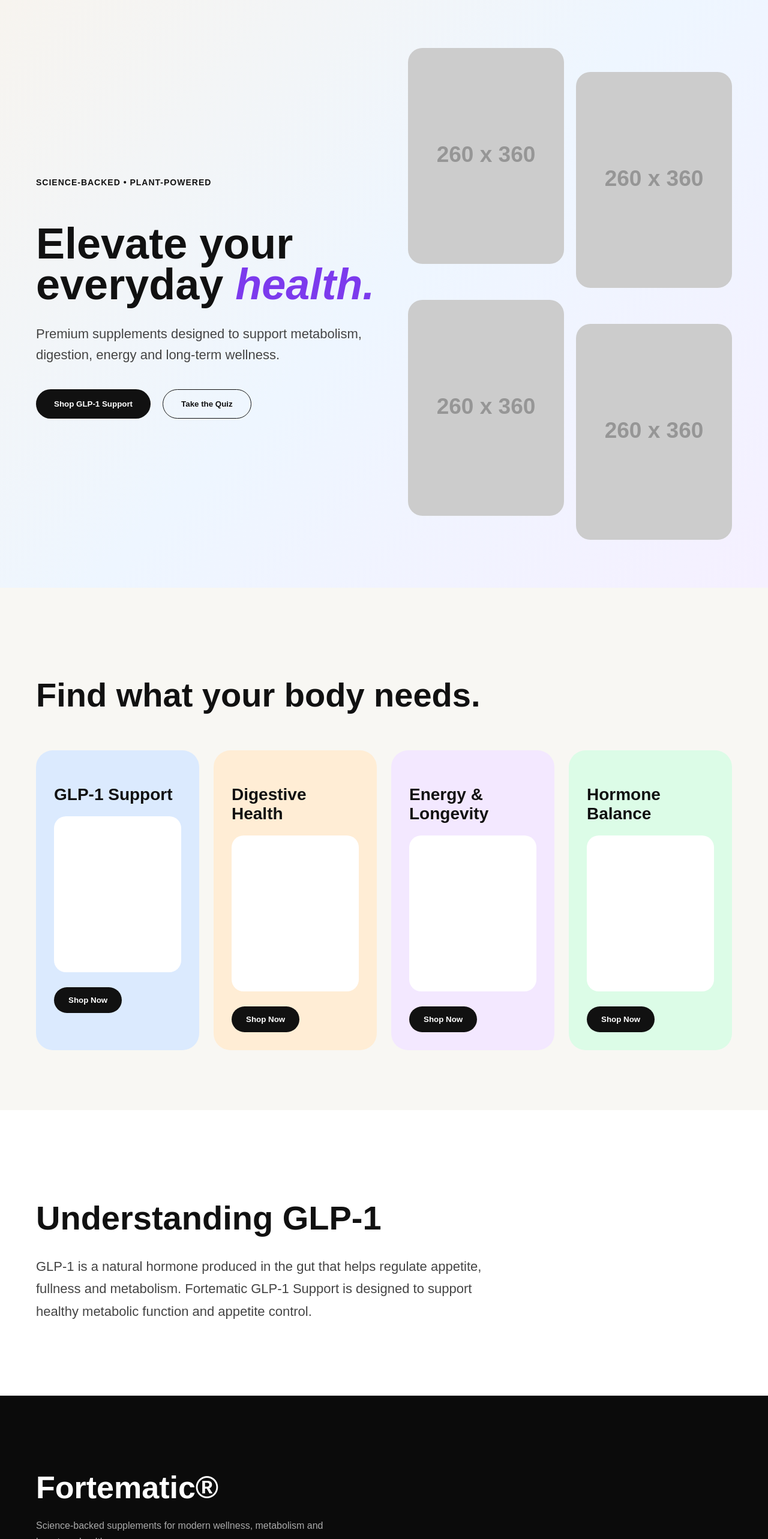
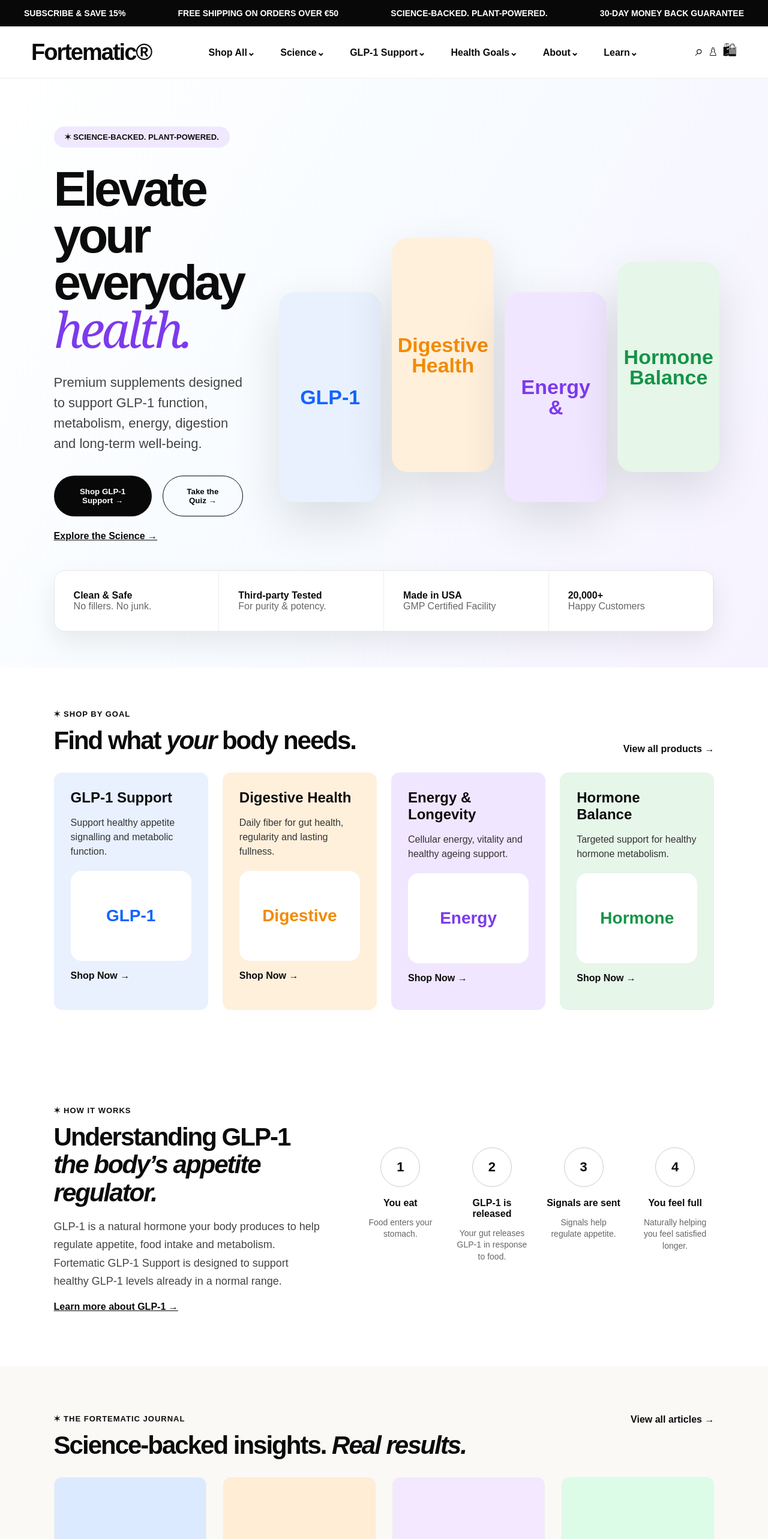
Before and after one commit to andrewbraine1982/fortematic-site, a Next.js app: page / in a window 1280 px wide. Shown: the top 2566 px of the page at 60% size. Built offline with nearby package versions, Linux system fonts and the light colour scheme.

Commit message:
Update page.tsx

```diff
--- a/app/page.tsx
+++ b/app/page.tsx
@@ -1,257 +1,168 @@
+import React from "react";
+
+const products = [
+  ["GLP-1 Support", "Support healthy appetite signalling and metabolic function.", "#e9f1ff", "#1463ff"],
+  ["Digestive Health", "Daily fiber for gut health, regularity and lasting fullness.", "#fff0dc", "#f28a00"],
+  ["Energy & Longevity", "Cellular energy, vitality and healthy ageing support.", "#f1e6ff", "#7c3aed"],
+  ["Hormone Balance", "Targeted support for healthy hormone metabolism.", "#e6f6e9", "#159447"],
+];
+
 export default function Home() {
   return (
-    <main
-      style={{
-        fontFamily: "Arial, sans-serif",
-        background: "#f8f7f3",
-        minHeight: "100vh",
-        color: "#111",
-      }}
-    >
-      {/* HERO */}
-      <section
-        style={{
-          display: "flex",
-          alignItems: "center",
-          justifyContent: "space-between",
-          padding: "80px 60px",
-          background:
-            "linear-gradient(135deg,#f7f4ef 0%,#eef6ff 50%,#f5f0ff 100%)",
-        }}
-      >
-        <div style={{ maxWidth: "600px" }}>
-          <p
-            style={{
-              fontSize: "14px",
-              fontWeight: 700,
-              letterSpacing: "1px",
-              marginBottom: "20px",
-            }}
-          >
-            SCIENCE-BACKED • PLANT-POWERED
-          </p>
+    <main style={{ fontFamily: "Arial, sans-serif", color: "#0b0b0b", background: "#fff" }}>
+      <div style={{ background: "#080808", color: "#fff", padding: "14px 40px", display: "flex", justifyContent: "space-between", fontWeight: 700, fontSize: 14 }}>
+        <span>SUBSCRIBE & SAVE 15%</span>
+        <span>FREE SHIPPING ON ORDERS OVER €50</span>
+        <span>SCIENCE-BACKED. PLANT-POWERED.</span>
+        <span>30-DAY MONEY BACK GUARANTEE</span>
+      </div>
 
-          <h1
-            style={{
-              fontSize: "72px",
-              lineHeight: "0.95",
-              marginBottom: "30px",
-              fontWeight: 900,
-            }}
-          >
-            Elevate your everyday{" "}
-            <span style={{ fontStyle: "italic", color: "#7c3aed" }}>
-              health.
-            </span>
-          </h1>
+      <nav style={{ height: 86, display: "flex", alignItems: "center", justifyContent: "space-between", padding: "0 52px", borderBottom: "1px solid #eee", background: "#fff" }}>
+        <div style={{ fontSize: 38, fontWeight: 900, letterSpacing: -2 }}>Fortematic®</div>
+        <div style={{ display: "flex", gap: 42, fontWeight: 700 }}>
+          <span>Shop All⌄</span><span>Science⌄</span><span>GLP-1 Support⌄</span><span>Health Goals⌄</span><span>About⌄</span><span>Learn⌄</span>
+        </div>
+        <div style={{ display: "flex", gap: 24, fontSize: 24 }}>⌕ ♙ 🛍</div>
+      </nav>
 
-          <p
-            style={{
-              fontSize: "22px",
-              lineHeight: "1.6",
-              color: "#444",
-              marginBottom: "40px",
-            }}
-          >
-            Premium supplements designed to support metabolism, digestion,
-            energy and long-term wellness.
-          </p>
+      <section style={{ padding: "80px 7vw 60px", background: "linear-gradient(120deg,#fff 0%,#f7fbff 50%,#f7f2ff 100%)" }}>
+        <div style={{ display: "grid", gridTemplateColumns: "1fr 1.1fr", alignItems: "center", gap: 60 }}>
+          <div>
+            <div style={{ display: "inline-block", background: "#f0e8ff", padding: "10px 18px", borderRadius: 999, fontWeight: 900, fontSize: 13, marginBottom: 30 }}>
+              ✶ SCIENCE-BACKED. PLANT-POWERED.
+            </div>
+            <h1 style={{ fontSize: 82, lineHeight: .95, letterSpacing: -5, margin: 0, fontWeight: 900 }}>
+              Elevate your everyday <span style={{ fontFamily: "Georgia, serif", fontStyle: "italic", color: "#7c3aed", fontWeight: 400 }}>health.</span>
+            </h1>
+            <p style={{ fontSize: 22, lineHeight: 1.55, color: "#444", maxWidth: 610, marginTop: 30 }}>
+              Premium supplements designed to support GLP-1 function, metabolism, energy, digestion and long-term well-being.
+            </p>
+            <div style={{ display: "flex", gap: 18, marginTop: 36 }}>
+              <button style={btnBlack}>Shop GLP-1 Support →</button>
+              <button style={btnWhite}>Take the Quiz →</button>
+            </div>
+            <div style={{ marginTop: 24, fontWeight: 800, textDecoration: "underline" }}>Explore the Science →</div>
+          </div>
 
-          <div style={{ display: "flex", gap: "20px" }}>
-            <button
-              style={{
-                background: "#111",
-                color: "#fff",
-                padding: "16px 30px",
-                borderRadius: "999px",
-                border: "none",
-                fontWeight: 700,
-                cursor: "pointer",
-              }}
-            >
-              Shop GLP-1 Support
-            </button>
-
-            <button
-              style={{
-                background: "transparent",
-                color: "#111",
-                padding: "16px 30px",
-                borderRadius: "999px",
-                border: "1px solid #111",
-                fontWeight: 700,
-                cursor: "pointer",
-              }}
-            >
-              Take the Quiz
-            </button>
+          <div style={{ display: "flex", alignItems: "end", justifyContent: "center", gap: 18, minHeight: 520 }}>
+            {products.map(([name, , bg, color], i) => (
+              <div key={name} style={{ width: 170, height: i === 1 ? 390 : 350, borderRadius: 26, background: bg, boxShadow: "0 30px 80px rgba(0,0,0,.12)", display: "flex", alignItems: "center", justifyContent: "center", transform: `translateY(${i % 2 ? -30 : 20}px)` }}>
+                <div style={{ textAlign: "center", color, fontWeight: 900, fontSize: 34, lineHeight: 1 }}>
+                  {name.split(" ")[0]}<br />{name.includes("GLP") ? "" : name.split(" ")[1] || ""}
+                </div>
+              </div>
+            ))}
           </div>
         </div>
 
-        <div
-          style={{
-            display: "grid",
-            gridTemplateColumns: "repeat(2,1fr)",
-            gap: "20px",
-          }}
-        >
-          <img
-            src="https://placehold.co/260x360/e8f0ff/245bff?text=GLP-1"
-            style={{ borderRadius: "24px" }}
-          />
-
-          <img
-            src="https://placehold.co/260x360/fff0d9/f08b00?text=FIBER"
-            style={{ borderRadius: "24px", marginTop: "40px" }}
-          />
-
-          <img
-            src="https://placehold.co/260x360/f1e7ff/8a3ffc?text=NAD%2B"
-            style={{ borderRadius: "24px" }}
-          />
-
-          <img
-            src="https://placehold.co/260x360/e8ffe8/1c9d53?text=DIM%2B"
-            style={{ borderRadius: "24px", marginTop: "40px" }}
-          />
+        <div style={{ marginTop: 48, background: "#fff", border: "1px solid #e7e7e7", borderRadius: 18, boxShadow: "0 18px 45px rgba(0,0,0,.08)", display: "grid", gridTemplateColumns: "repeat(4,1fr)" }}>
+          {["Clean & Safe|No fillers. No junk.", "Third-party Tested|For purity & potency.", "Made in USA|GMP Certified Facility", "20,000+|Happy Customers"].map((item) => {
+            const [a,b] = item.split("|");
+            return <div key={a} style={{ padding: 32, borderRight: "1px solid #eee" }}><strong>{a}</strong><br/><span style={{ color: "#666" }}>{b}</span></div>
+          })}
         </div>
       </section>
 
-      {/* PRODUCT SECTION */}
-      <section style={{ padding: "100px 60px" }}>
-        <h2
-          style={{
-            fontSize: "56px",
-            marginBottom: "60px",
-            fontWeight: 900,
-          }}
-        >
-          Find what your body needs.
-        </h2>
+      <section style={{ padding: "70px 7vw" }}>
+        <div style={{ display: "flex", justifyContent: "space-between", alignItems: "end", marginBottom: 30 }}>
+          <div>
+            <div style={eyebrow}>✶ SHOP BY GOAL</div>
+            <h2 style={h2}>Find what <em>your</em> body needs.</h2>
+          </div>
+          <strong>View all products →</strong>
+        </div>
 
-        <div
-          style={{
-            display: "grid",
-            gridTemplateColumns: "repeat(4,1fr)",
-            gap: "24px",
-          }}
-        >
-          {[
-            ["GLP-1 Support", "#dbeafe"],
-            ["Digestive Health", "#ffedd5"],
-            ["Energy & Longevity", "#f3e8ff"],
-            ["Hormone Balance", "#dcfce7"],
-          ].map(([title, color]) => (
-            <div
-              key={title}
-              style={{
-                background: color,
-                padding: "30px",
-                borderRadius: "28px",
-              }}
-            >
-              <h3
-                style={{
-                  fontSize: "28px",
-                  fontWeight: 800,
-                  marginBottom: "20px",
-                }}
-              >
-                {title}
-              </h3>
-
-              <div
-                style={{
-                  height: "260px",
-                  borderRadius: "20px",
-                  background: "#fff",
-                }}
-              />
-
-              <button
-                style={{
-                  marginTop: "25px",
-                  border: "none",
-                  background: "#111",
-                  color: "#fff",
-                  padding: "14px 24px",
-                  borderRadius: "999px",
-                  fontWeight: 700,
-                  cursor: "pointer",
-                }}
-              >
-                Shop Now
-              </button>
+        <div style={{ display: "grid", gridTemplateColumns: "repeat(4,1fr)", gap: 24 }}>
+          {products.map(([name, copy, bg, color]) => (
+            <div key={name} style={{ background: bg, borderRadius: 14, padding: 28, minHeight: 310 }}>
+              <h3 style={{ fontSize: 24, margin: 0 }}>{name}</h3>
+              <p style={{ color: "#333", lineHeight: 1.5 }}>{copy}</p>
+              <div style={{ height: 150, borderRadius: 18, background: "#fff", marginTop: 20, display: "flex", alignItems: "center", justifyContent: "center", color, fontSize: 28, fontWeight: 900 }}>{name.split(" ")[0]}</div>
+              <p style={{ fontWeight: 900 }}>Shop Now →</p>
             </div>
           ))}
         </div>
       </section>
 
-      {/* SCIENCE */}
-      <section
-        style={{
-          padding: "100px 60px",
-          background: "#fff",
-        }}
-      >
-        <h2
-          style={{
-            fontSize: "56px",
-            fontWeight: 900,
-            marginBottom: "30px",
-          }}
-        >
-          Understanding GLP-1
-        </h2>
-
-        <p
-          style={{
-            maxWidth: "800px",
-            fontSize: "22px",
-            lineHeight: "1.7",
-            color: "#444",
-          }}
-        >
-          GLP-1 is a natural hormone produced in the gut that helps regulate
-          appetite, fullness and metabolism. Fortematic GLP-1 Support is
-          designed to support healthy metabolic function and appetite control.
-        </p>
+      <section style={{ padding: "90px 7vw", display: "grid", gridTemplateColumns: "1fr 1.3fr", gap: 60, alignItems: "center" }}>
+        <div>
+          <div style={eyebrow}>✶ HOW IT WORKS</div>
+          <h2 style={h2}>Understanding GLP-1<br/><em>the body’s appetite regulator.</em></h2>
+          <p style={{ fontSize: 18, lineHeight: 1.7, color: "#444" }}>
+            GLP-1 is a natural hormone your body produces to help regulate appetite, food intake and metabolism. Fortematic GLP-1 Support is designed to support healthy GLP-1 levels already in a normal range.
+          </p>
+          <strong style={{ textDecoration: "underline" }}>Learn more about GLP-1 →</strong>
+        </div>
+        <div style={{ display: "grid", gridTemplateColumns: "repeat(4,1fr)", gap: 22 }}>
+          {["You eat|Food enters your stomach.", "GLP-1 is released|Your gut releases GLP-1 in response to food.", "Signals are sent|Signals help regulate appetite.", "You feel full|Naturally helping you feel satisfied longer."].map((s,i)=>{
+            const [a,b]=s.split("|");
+            return <div key={a} style={{ textAlign: "center" }}><div style={{ width: 64, height: 64, borderRadius: 999, border: "1px solid #ccc", margin: "0 auto 18px", display: "flex", alignItems: "center", justifyContent: "center", fontWeight: 900, fontSize: 22 }}>{i+1}</div><strong>{a}</strong><p style={{ fontSize: 14, color: "#666", lineHeight: 1.4 }}>{b}</p></div>
+          })}
+        </div>
       </section>
 
-      {/* FOOTER */}
-      <footer
-        style={{
-          background: "#0b0b0b",
-          color: "#fff",
-          padding: "80px 60px",
-        }}
-      >
-        <h2
-          style={{
-            fontSize: "52px",
-            fontWeight: 900,
-            marginBottom: "20px",
-          }}
-        >
-          Fortematic®
-        </h2>
+      <section style={{ padding: "80px 7vw", background: "#faf9f6" }}>
+        <div style={{ display: "flex", justifyContent: "space-between", marginBottom: 30 }}>
+          <div>
+            <div style={eyebrow}>✶ THE FORTEMATIC JOURNAL</div>
+            <h2 style={h2}>Science-backed insights. <em>Real results.</em></h2>
+          </div>
+          <strong>View all articles →</strong>
+        </div>
+        <div style={{ display: "grid", gridTemplateColumns: "repeat(4,1fr)", gap: 28 }}>
+          {["What is GLP-1? The Hormone Behind Appetite & Metabolism", "8 Ways to Support Healthy GLP-1 Levels Naturally", "Fiber for Fullness: How It Supports Weight Management", "NAD+ & Healthy Aging: What Science Says"].map((title,i)=>(
+            <article key={title} style={{ background:"#fff", border:"1px solid #eee", borderRadius:12, overflow:"hidden" }}>
+              <div style={{ height:150, background:["#dbeafe","#ffedd5","#f3e8ff","#dcfce7"][i] }} />
+              <div style={{ padding:24 }}>
+                <h3 style={{ fontSize:20, lineHeight:1.25 }}>{title}</h3>
+                <p style={{ color:"#777" }}>May 2024 · 7 min read</p>
+              </div>
+            </article>
+          ))}
+        </div>
+      </section>
 
-        <p
-          style={{
-            maxWidth: "500px",
-            color: "#aaa",
-            lineHeight: "1.7",
-            marginBottom: "40px",
-          }}
-        >
-          Science-backed supplements for modern wellness, metabolism and
-          long-term health.
-        </p>
+      <section style={{ padding: "70px 7vw" }}>
+        <div style={eyebrow}>✶ WHY FORTEMATIC</div>
+        <h2 style={h2}>Real support <em>for real life.</em></h2>
+        <div style={{ display:"grid", gridTemplateColumns:"repeat(4,1fr)", gap:30, marginTop:35 }}>
+          {["Plant-Powered Formulas", "Clinically Informed", "Targeted Solutions", "Sustainable Wellness"].map(t=>
+            <div key={t}><h3>{t}</h3><p style={{ color:"#666", lineHeight:1.6 }}>Clean, effective support for modern health challenges.</p></div>
+          )}
+        </div>
+      </section>
 
-        <div style={{ color: "#777" }}>
-          © 2024 Fortematic®. All rights reserved.
+      <section style={{ padding:"60px 7vw", background:"linear-gradient(90deg,#faf5ff,#fff7ed)" }}>
+        <h2 style={{ fontSize:42, margin:0 }}>Join the Fortematic family.</h2>
+        <p style={{ color:"#555", fontSize:18 }}>Get exclusive offers, product launches and wellness tips.</p>
+        <div style={{ display:"flex", gap:16, maxWidth:700 }}>
+          <input placeholder="Your email address" style={{ flex:1, padding:"18px 24px", borderRadius:999, border:"1px solid #ddd" }} />
+          <button style={btnBlack}>Sign up</button>
         </div>
+      </section>
+
+      <footer style={{ background:"#080808", color:"#fff", padding:"80px 7vw" }}>
+        <div style={{ display:"grid", gridTemplateColumns:"2fr 1fr 1fr 1fr 1.5fr", gap:50 }}>
+          <div>
+            <h2 style={{ fontSize:38 }}>Fortematic®</h2>
+            <p style={{ color:"#aaa", lineHeight:1.7 }}>Science-backed supplements for modern health and everyday wellness.</p>
+          </div>
+          <Footer title="SHOP" items={["All Products","GLP-1 Support","Digestive Health","Energy & Longevity","Hormone Balance"]}/>
+          <Footer title="LEARN" items={["Science","Journal","Ingredients","FAQ","Contact"]}/>
+          <Footer title="ABOUT" items={["Our Story","Quality Standards","Sustainability","Affiliate Program"]}/>
+          <Footer title="TRUST" items={["Made in USA","Third-party Tested","30-Day Guarantee"]}/>
+        </div>
+        <div style={{ borderTop:"1px solid #333", marginTop:60, paddingTop:30, color:"#888" }}>🇪🇺 EU · © 2024 Fortematic®. All rights reserved.</div>
       </footer>
     </main>
   );
 }
+
+function Footer({title,items}:{title:string;items:string[]}) {
+  return <div><h4 style={{ color:"#777" }}>{title}</h4>{items.map(i=><p key={i} style={{ color:"#ddd" }}>{i}</p>)}</div>
+}
+
+const btnBlack = { background:"#080808", color:"#fff", border:"none", borderRadius:999, padding:"18px 32px", fontWeight:900, cursor:"pointer" };
+const btnWhite = { background:"transparent", color:"#080808", border:"1px solid #080808", borderRadius:999, padding:"18px 32px", fontWeight:900, cursor:"pointer" };
+const eyebrow = { fontSize:13, fontWeight:900, letterSpacing:1, marginBottom:14 };
+const h2 = { fontSize:42, lineHeight:1.1, letterSpacing:-2, margin:0, fontWeight:900 };
```
